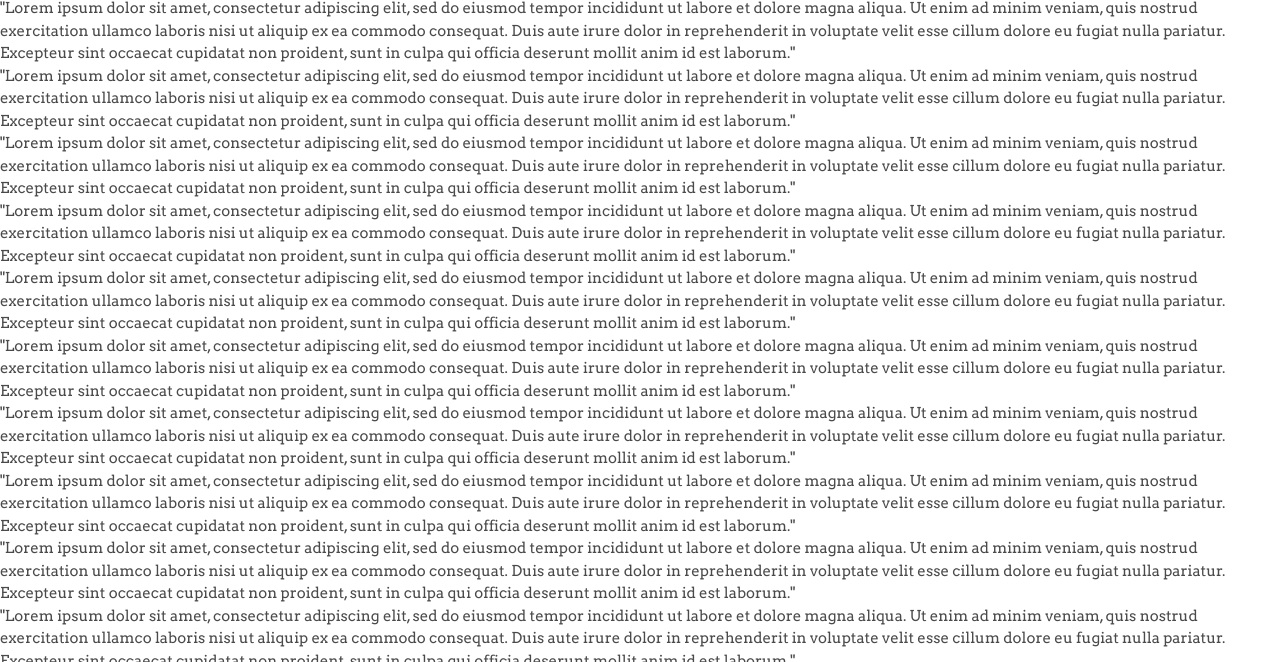
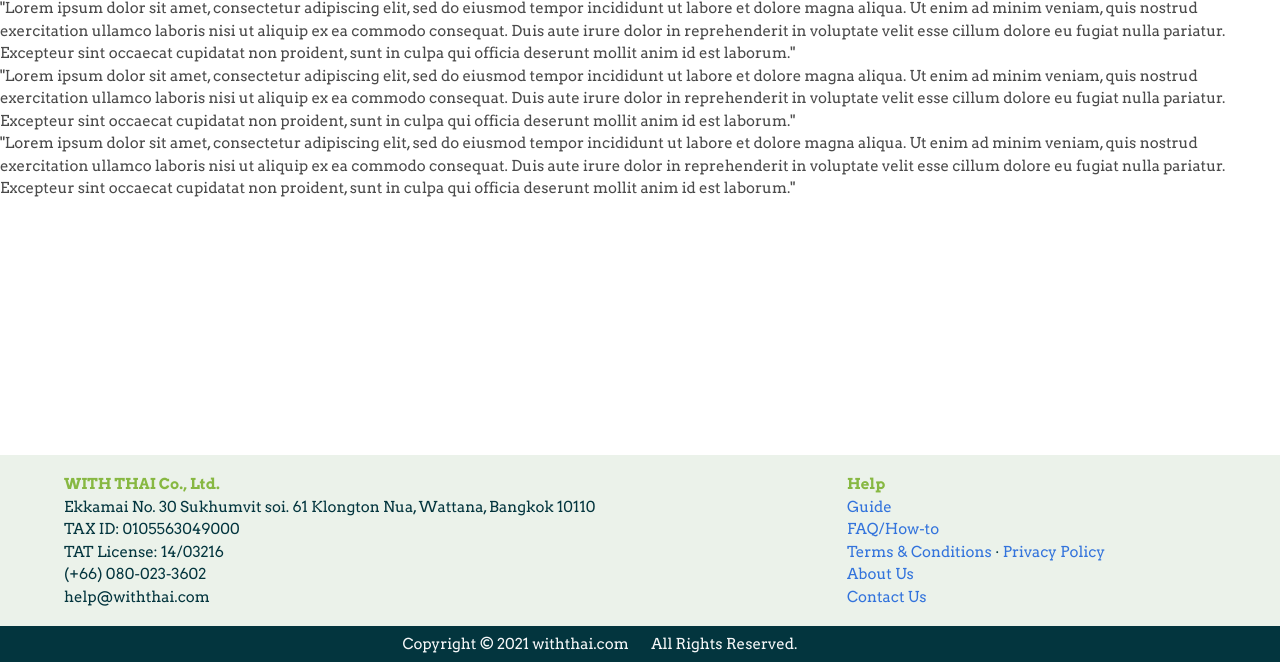
Before and after one commit to pincoin/withthai, a Django app: page / in a window 1280 px wide. Shown: the part 138-800 px from the top of the page. Run offline with Django 3.2, Linux system fonts and the light colour scheme; parts of the project's set-up code (start-up, migrations or seed data) failed here and were passed over.

Commit message:
lorem ipsum

```diff
--- a/templates/conf/home.html
+++ b/templates/conf/home.html
@@ -173,41 +173,6 @@
             ea commodo consequat. Duis aute irure dolor in reprehenderit in voluptate velit esse cillum dolore eu fugiat
             nulla pariatur. Excepteur sint occaecat cupidatat non proident, sunt in culpa qui officia deserunt mollit
             anim id est laborum."</p>
-        <p>"Lorem ipsum dolor sit amet, consectetur adipiscing elit, sed do eiusmod tempor incididunt ut labore et
-            dolore magna aliqua. Ut enim ad minim veniam, quis nostrud exercitation ullamco laboris nisi ut aliquip ex
-            ea commodo consequat. Duis aute irure dolor in reprehenderit in voluptate velit esse cillum dolore eu fugiat
-            nulla pariatur. Excepteur sint occaecat cupidatat non proident, sunt in culpa qui officia deserunt mollit
-            anim id est laborum."</p>
-        <p>"Lorem ipsum dolor sit amet, consectetur adipiscing elit, sed do eiusmod tempor incididunt ut labore et
-            dolore magna aliqua. Ut enim ad minim veniam, quis nostrud exercitation ullamco laboris nisi ut aliquip ex
-            ea commodo consequat. Duis aute irure dolor in reprehenderit in voluptate velit esse cillum dolore eu fugiat
-            nulla pariatur. Excepteur sint occaecat cupidatat non proident, sunt in culpa qui officia deserunt mollit
-            anim id est laborum."</p>
-        <p>"Lorem ipsum dolor sit amet, consectetur adipiscing elit, sed do eiusmod tempor incididunt ut labore et
-            dolore magna aliqua. Ut enim ad minim veniam, quis nostrud exercitation ullamco laboris nisi ut aliquip ex
-            ea commodo consequat. Duis aute irure dolor in reprehenderit in voluptate velit esse cillum dolore eu fugiat
-            nulla pariatur. Excepteur sint occaecat cupidatat non proident, sunt in culpa qui officia deserunt mollit
-            anim id est laborum."</p>
-        <p>"Lorem ipsum dolor sit amet, consectetur adipiscing elit, sed do eiusmod tempor incididunt ut labore et
-            dolore magna aliqua. Ut enim ad minim veniam, quis nostrud exercitation ullamco laboris nisi ut aliquip ex
-            ea commodo consequat. Duis aute irure dolor in reprehenderit in voluptate velit esse cillum dolore eu fugiat
-            nulla pariatur. Excepteur sint occaecat cupidatat non proident, sunt in culpa qui officia deserunt mollit
-            anim id est laborum."</p>
-        <p>"Lorem ipsum dolor sit amet, consectetur adipiscing elit, sed do eiusmod tempor incididunt ut labore et
-            dolore magna aliqua. Ut enim ad minim veniam, quis nostrud exercitation ullamco laboris nisi ut aliquip ex
-            ea commodo consequat. Duis aute irure dolor in reprehenderit in voluptate velit esse cillum dolore eu fugiat
-            nulla pariatur. Excepteur sint occaecat cupidatat non proident, sunt in culpa qui officia deserunt mollit
-            anim id est laborum."</p>
-        <p>"Lorem ipsum dolor sit amet, consectetur adipiscing elit, sed do eiusmod tempor incididunt ut labore et
-            dolore magna aliqua. Ut enim ad minim veniam, quis nostrud exercitation ullamco laboris nisi ut aliquip ex
-            ea commodo consequat. Duis aute irure dolor in reprehenderit in voluptate velit esse cillum dolore eu fugiat
-            nulla pariatur. Excepteur sint occaecat cupidatat non proident, sunt in culpa qui officia deserunt mollit
-            anim id est laborum."</p>
-        <p>"Lorem ipsum dolor sit amet, consectetur adipiscing elit, sed do eiusmod tempor incididunt ut labore et
-            dolore magna aliqua. Ut enim ad minim veniam, quis nostrud exercitation ullamco laboris nisi ut aliquip ex
-            ea commodo consequat. Duis aute irure dolor in reprehenderit in voluptate velit esse cillum dolore eu fugiat
-            nulla pariatur. Excepteur sint occaecat cupidatat non proident, sunt in culpa qui officia deserunt mollit
-            anim id est laborum."</p>
     </main>
 {% endblock %}
 <footer>
```
